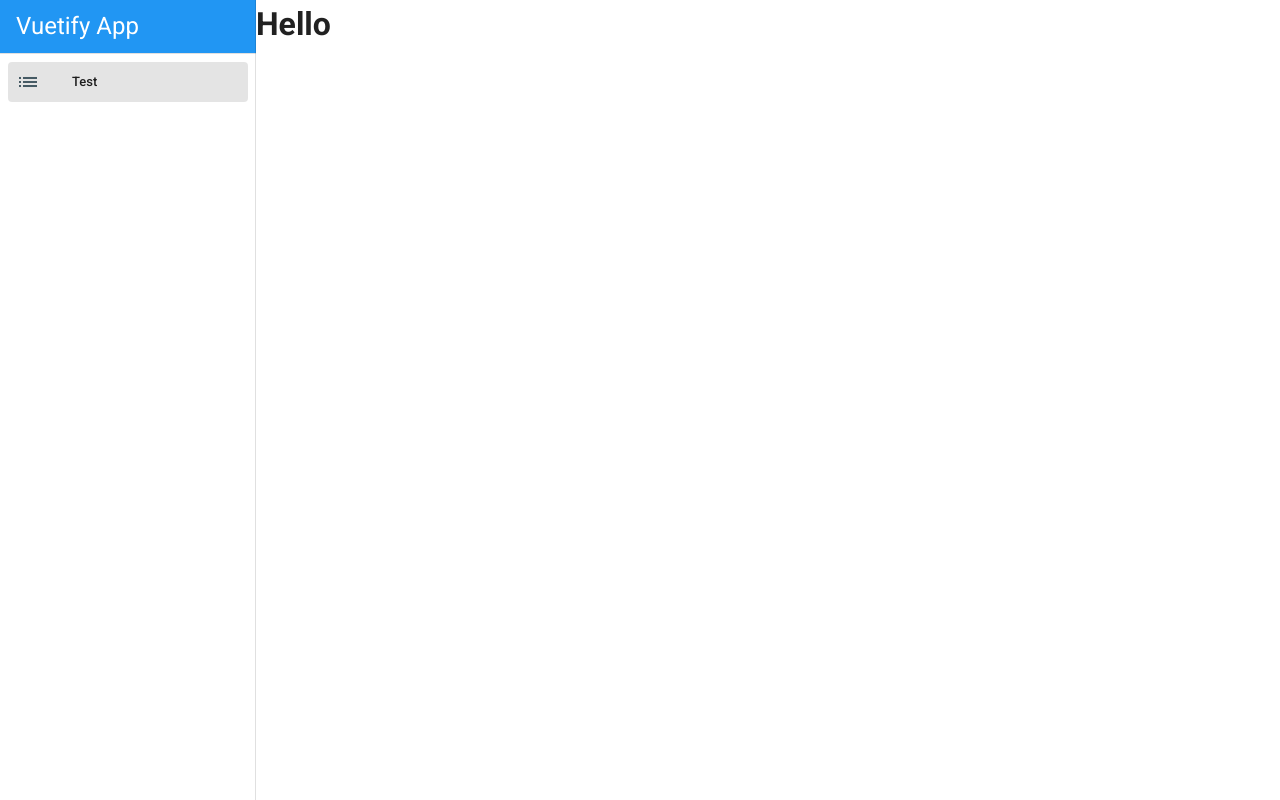
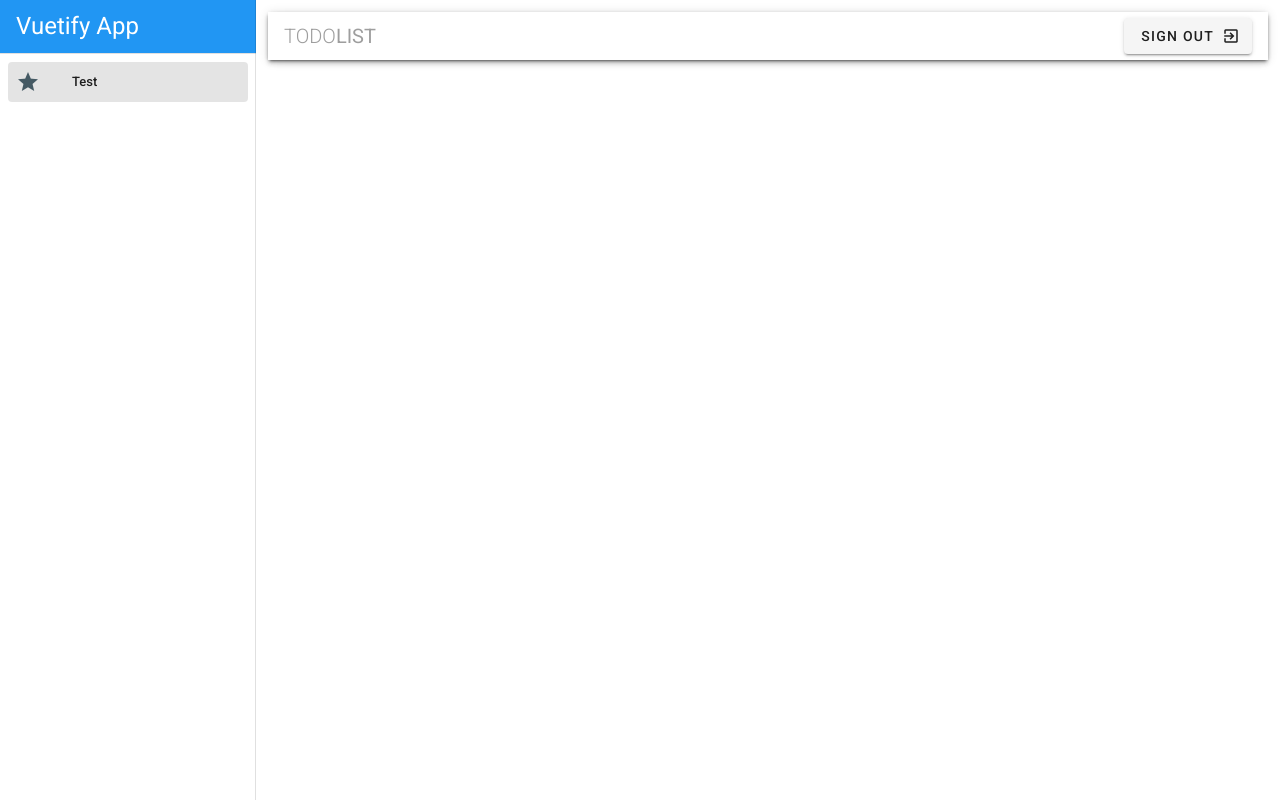
Before and after one commit to nisabalci/vue-test-project-3, a Vue app: page /test in a window 1280 px wide. Built offline with nearby package versions, Linux system fonts and the light colour scheme.

Commit message:
Navbar updated

```diff
--- a/src/App.vue
+++ b/src/App.vue
@@ -1,34 +1,10 @@
 <template>
-	<v-app>
-		<v-navigation-drawer permanent v-model="drawer" app>
-			<v-list-item class="blue" dark>
-				<v-list-item-content>
-					<v-list-item-title class="headline">
-						Vuetify App
-					</v-list-item-title>
-				</v-list-item-content>
-			</v-list-item>
-			<v-divider></v-divider>
-			<v-list dense nav>
-				<v-list-item to="/test">
-					<v-list-item-icon>
-						<v-icon color="blue-grey darken-2">list</v-icon>
-					</v-list-item-icon>
-					<v-list-item-content>
-						<v-list-item-title>Test</v-list-item-title>
-					</v-list-item-content>
-				</v-list-item>
-			</v-list>
-		</v-navigation-drawer>
+	<v-app class="grey lighten-4">
 		<v-main>
 			<router-view />
 		</v-main>
 	</v-app>
 </template>
 <script>
-export default {
-	data: () => ({
-		drawer: true,
-	}),
-}
+export default {}
 </script>
--- a/src/components/Navbar.vue
+++ b/src/components/Navbar.vue
@@ -1,17 +1,46 @@
 <template>
 	<nav>
-		<v-toolbar flat app> </v-toolbar>
-		<v-toolbar-title class="text-uppercase grey-text">
+		<v-toolbar dense>
+			<v-toolbar-title class="text-uppercase grey--text">
 				<span class="font-weight-light">Todo</span>
 				<span>List</span>
 			</v-toolbar-title>
-		<v-btn flat color="grey">
+			<v-spacer></v-spacer>
+			<v-btn>
 				<span>Sign Out</span>
 				<v-icon right>exit_to_app</v-icon>
 			</v-btn>
+		</v-toolbar>
+
+		<v-navigation-drawer permanent app v-model="drawer">
+			<v-list-item class="blue" dark>
+				<v-list-item-content>
+					<v-list-item-title class="headline">
+						{{ navTitle }}
+					</v-list-item-title>
+				</v-list-item-content>
+			</v-list-item>
+			<v-divider></v-divider>
+			<v-list dense nav>
+				<v-list-item v-for="link in links" :key="link.text" router :to="link.route">
+					<v-list-item-icon>
+						<v-icon color="blue-grey darken-2">{{ link.icon }}</v-icon>
+					</v-list-item-icon>
+					<v-list-item-content>
+						<v-list-item-title>{{ link.text }}</v-list-item-title>
+					</v-list-item-content>
+				</v-list-item>
+			</v-list>
+		</v-navigation-drawer>
 	</nav>
 </template>
 
 <script>
-export default {}
+export default {
+	data: () => ({
+		drawer: false,
+		navTitle: "Vuetify App",
+		links: [{ icon: "star", text: "Test", route: "/test" }],
+	}),
+}
 </script>
--- a/src/views/Test.vue
+++ b/src/views/Test.vue
@@ -1,3 +1,13 @@
 <template>
-	<v-app> <h1>Hello</h1></v-app>
+	<v-container fluid style="max-width: 100%">
+		<v-card>
+			<navbar />
+		</v-card>
+	</v-container>
 </template>
+<script>
+import Navbar from "../components/Navbar.vue"
+export default {
+	components: { navbar: Navbar },
+}
+</script>
```
Lines whose indentation alone changed are shown as unchanged.
